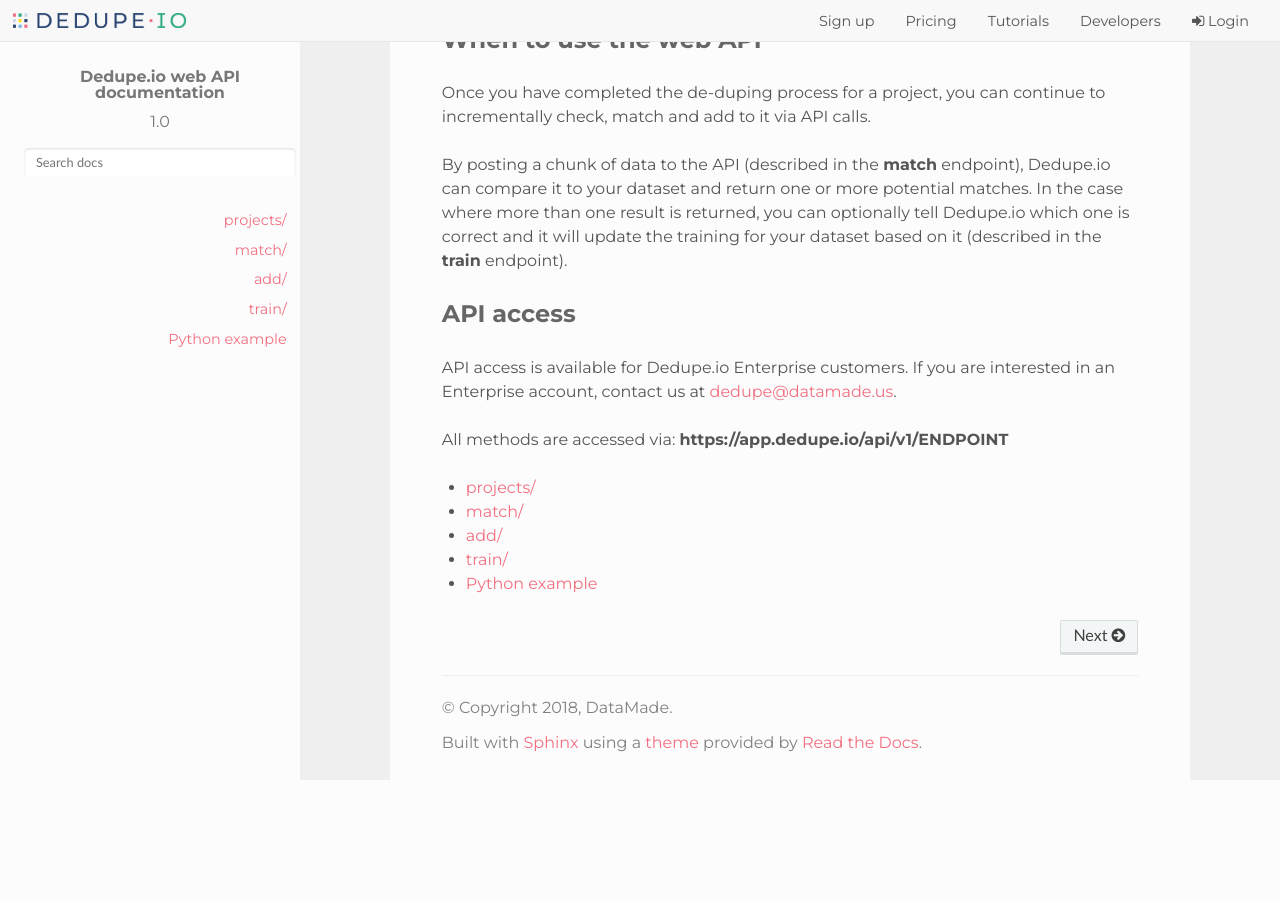
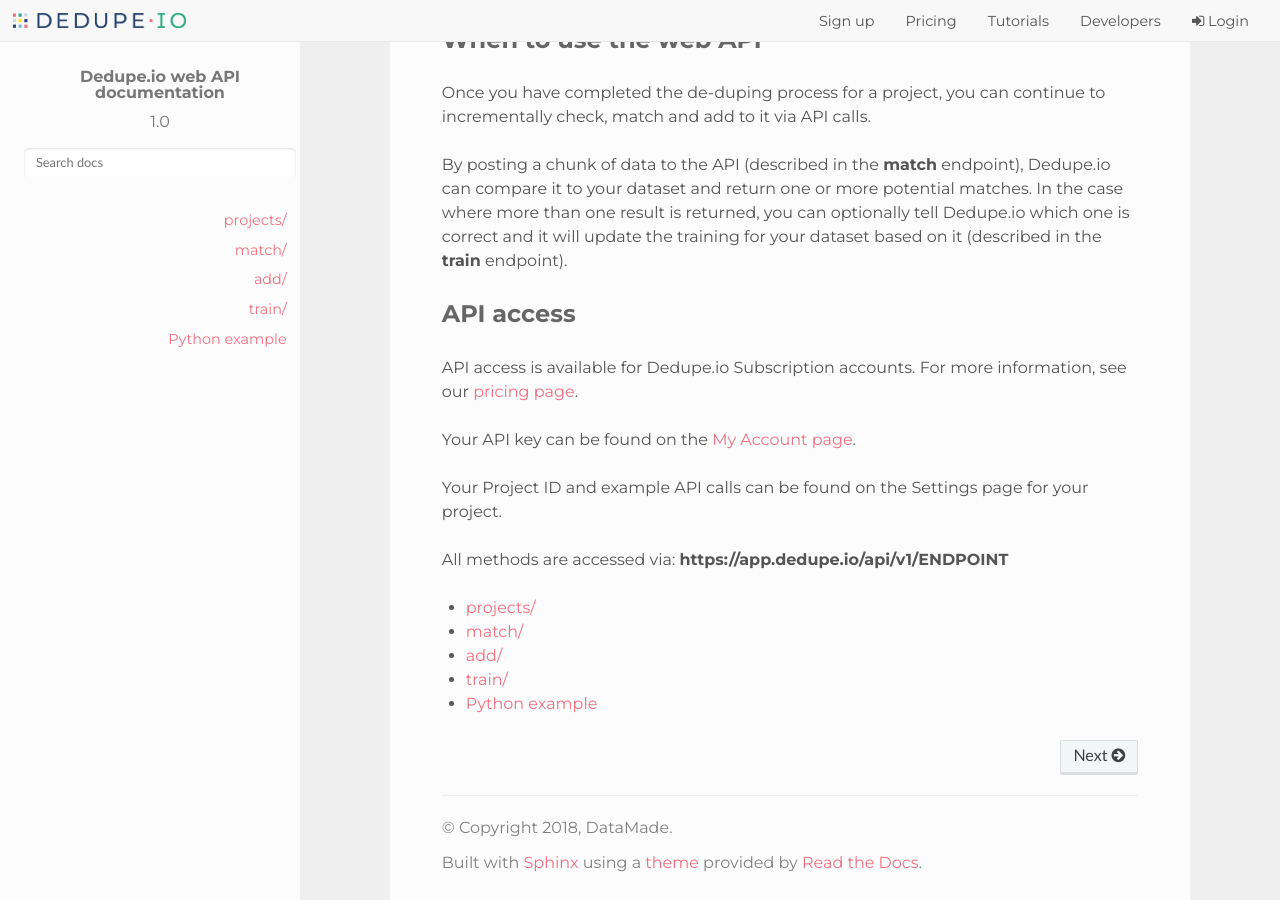
Before and after one commit to dedupeio/dedupeio-web-api-docs, a Sphinx documentation site: the page built from docs/index.rst, in a window 1280 px wide and 900 px high, scrolled down 353 px. Built offline with Sphinx 7.4.7 and the Read the Docs theme 2.0.0, drawn with Linux system fonts in a browser that asks for light colours; before the commit the page ends 1133 px from its top, so only the background shows below that.

Commit message:
adds instructions on getting project and api keys, formatted error response

```diff
--- a/docs/Endpoints.rst
+++ b/docs/Endpoints.rst
@@ -314,6 +314,9 @@
 
    .. sourcecode:: http
 
+      HTTP/1.1 500 INTERNAL SERVER ERROR
+      Content-Type: text/javascript
+
       {
         "detailed_error":false,
         "error":"Record already exists",
--- a/docs/index.rst
+++ b/docs/index.rst
@@ -15,7 +15,11 @@
 API access
 ==========
 
-API access is available for Dedupe.io Enterprise customers. If you are interested in an Enterprise account, contact us at `dedupe@datamade.us <mailto:dedupe@datamade.us>`_.
+API access is available for Dedupe.io Subscription accounts. For more information, see our `pricing page <https://dedupe.io/pricing/>`_.
+
+Your API key can be found on the `My Account page <https://app.dedupe.io/my-account/>`_.
+
+Your Project ID and example API calls can be found on the Settings page for your project.
 
 All methods are accessed via: **https://app.dedupe.io/api/v1/ENDPOINT**
 
```
